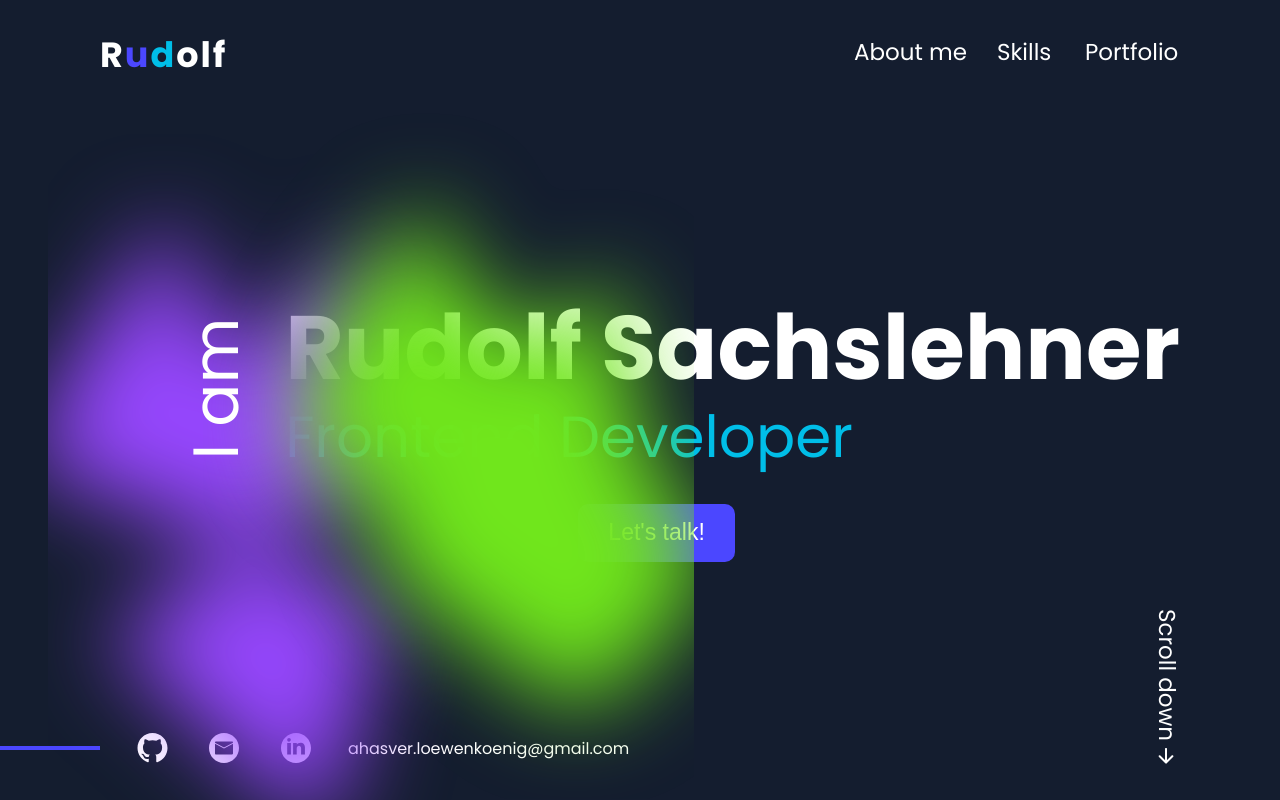
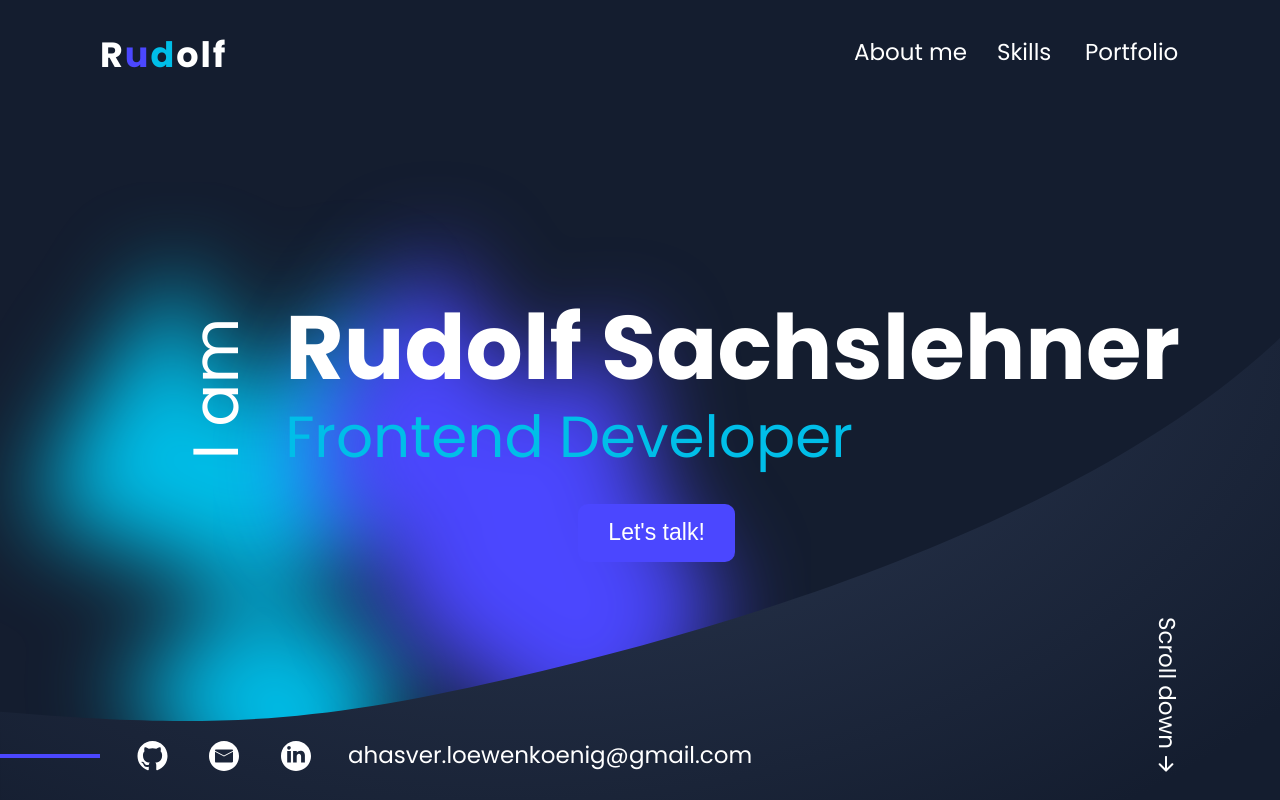
Before and after one commit to ProRuan/portfolio, an Angular app: page / in a window 1280 px wide. Shown: the top 800 px of the page. Built offline with nearby package versions, Linux system fonts and the light colour scheme.

Commit message:
added final hero shadow

```diff
--- a/src/app/contact/contact.component.html
+++ b/src/app/contact/contact.component.html
@@ -1,4 +1,4 @@
-<section class="contact">
+<section id="contact" class="contact">
     <div class="contact-title-box">
         <img src="./../../assets/img/contact_vector.svg" alt="contact-vector">
         <h2 class="contact-title">Contact</h2>
--- a/src/app/hero/hero.component.html
+++ b/src/app/hero/hero.component.html
@@ -1,5 +1,12 @@
 <section id="hero" class="hero">
-    <div class="image-box"></div>
+
+    <img class="hero-bg" src="../../assets/img/hero_background.svg" alt="hero-bg">
+
+    <div class="hero-shadow">
+        <div class="hero-img-box">
+            <div class="hero-img"></div>
+        </div>
+    </div>
 
     <article class="content">
         <div class="text">
@@ -9,7 +16,7 @@
                 <span class="occupation">Frontend Developer</span>
             </div>
         </div>
-        <button id="hero-btn" class="prim-btn">Let's talk!</button>
+        <button id="hero-btn" class="prim-btn" (click)="scroll()">Let's talk!</button>
     </article>
 
     <div class="hero-bottom">
@@ -18,7 +25,7 @@
             <button class="social-btn git-hub-btn" (click)="redirect('https://github.com/')"></button>
             <button class="social-btn email-btn" (click)="redirect('mailto:ahasver.loewenkoenig@gmail.com')"></button>
             <button class="social-btn linked-in-btn" (click)="redirect('https://www.linkedin.com/')"></button>
-            <a href="mailto:ahasver.loewenkoenig@gmail.com">ahasver.loewenkoenig&#64;gmail.com</a>
+            <a class="hero-email" href="mailto:ahasver.loewenkoenig@gmail.com">ahasver.loewenkoenig&#64;gmail.com</a>
         </div>
 
         <div class="scroll-hint-box">
--- a/src/app/hero/hero.component.scss
+++ b/src/app/hero/hero.component.scss
@@ -5,18 +5,34 @@
   @include position(relative);
   box-sizing: border-box;
   margin-top: 109px;
-  padding: 188px 100px 32px 0;
-  width: 100%;
+  padding: 188px 100px 24px 0;
   height: calc(100vh - 109px);
 }
 
-.image-box {
+.hero-bg {
+  @include size($w: 100%);
+  @include position(absolute, 0, 228.6px);
+  z-index: -1;
+}
+
+.hero-shadow {
+  @include size(859px, 820px);
+  @include position(absolute, -48px, 48px);
+  background-image: url("../../assets/img/hero_shadow.svg");
+  background-position: center center;
+  background-repeat: no-repeat;
+  background-size: cover;
+  z-index: -2;
+}
+
+.hero-img-box {
+  @include position(relative, 0, 0);
+}
+
+// add photo!!!
+.hero-img {
   @include size(646px, 705px);
-  @include position(absolute, 48px, 0);
-  background-image: url("../../assets/img/hero_shadow.svg");
-  background-position: center top;
-  background-repeat: no-repeat;
-  // background-size: 646px 705px;
+  @include position(absolute, 120px, -64px);
 }
 
 .content {
@@ -59,6 +75,10 @@
   gap: 32px;
 }
 
+.hero-email {
+  @include font();
+}
+
 .scroll-hint-box {
   @include font();
   @include display-column($ai: center, $g: 3px);
--- a/src/app/hero/hero.component.ts
+++ b/src/app/hero/hero.component.ts
@@ -8,6 +8,17 @@ import { Component } from '@angular/core';
   styleUrl: './hero.component.scss',
 })
 export class HeroComponent {
+  /**
+   * Scroll to contact section.
+   */
+  scroll() {
+    window.location.href = '#contact';
+  }
+
+  /**
+   * Redirects to another website.
+   * @param path - The path of the other website.
+   */
   redirect(path: string) {
     window.open(path, '_blank');
   }
--- a/src/app/shared/components/header/header.component.scss
+++ b/src/app/shared/components/header/header.component.scss
@@ -7,6 +7,7 @@
   padding: 37px 100px;
   width: 100%;
   background-color: $primBg;
+  z-index: 10;
 }
 
 .logo {
--- a/src/styles.scss
+++ b/src/styles.scss
@@ -47,8 +47,19 @@ button {
   color: white;
   background-color: $prim1;
   border-radius: 10px;
+
+  &:hover {
+    padding: 20px 40px;
+    background-color: $prim2;
+  }
+
+  &:active {
+    color: #000000;
+    background-color: white;
+  }
 }
 
+// check again!!!
 .social-btn {
   box-sizing: border-box;
   padding: 0;
```
Also changed, not shown: src/assets/img/hero_shadow.svg.
